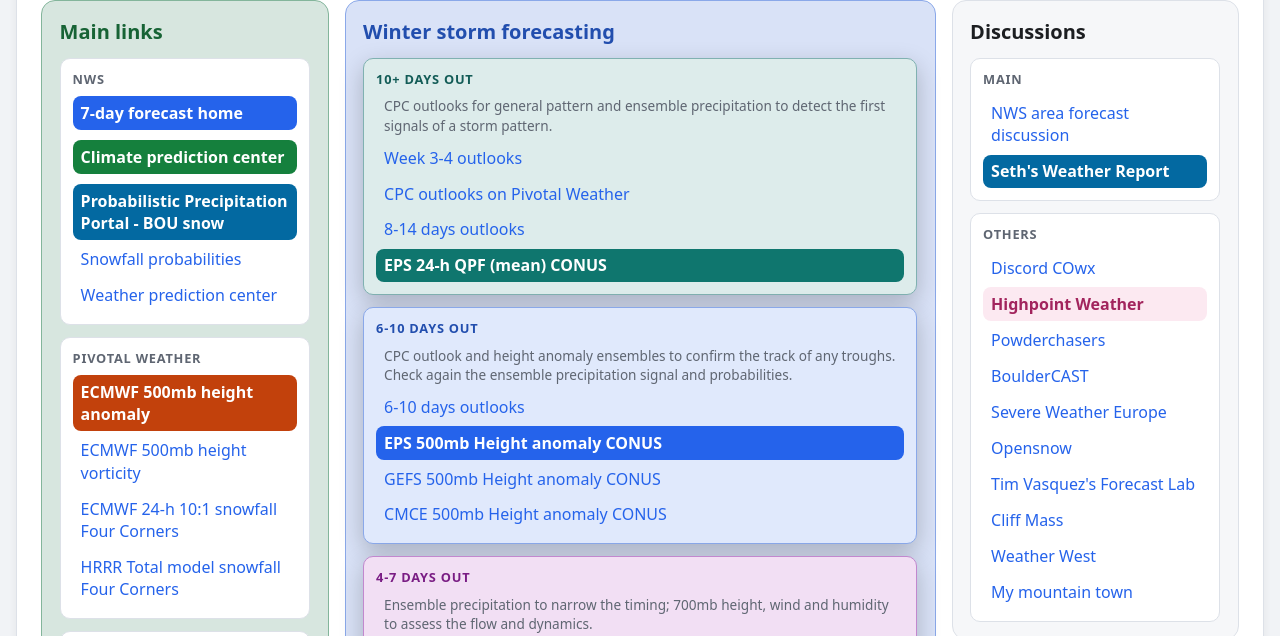
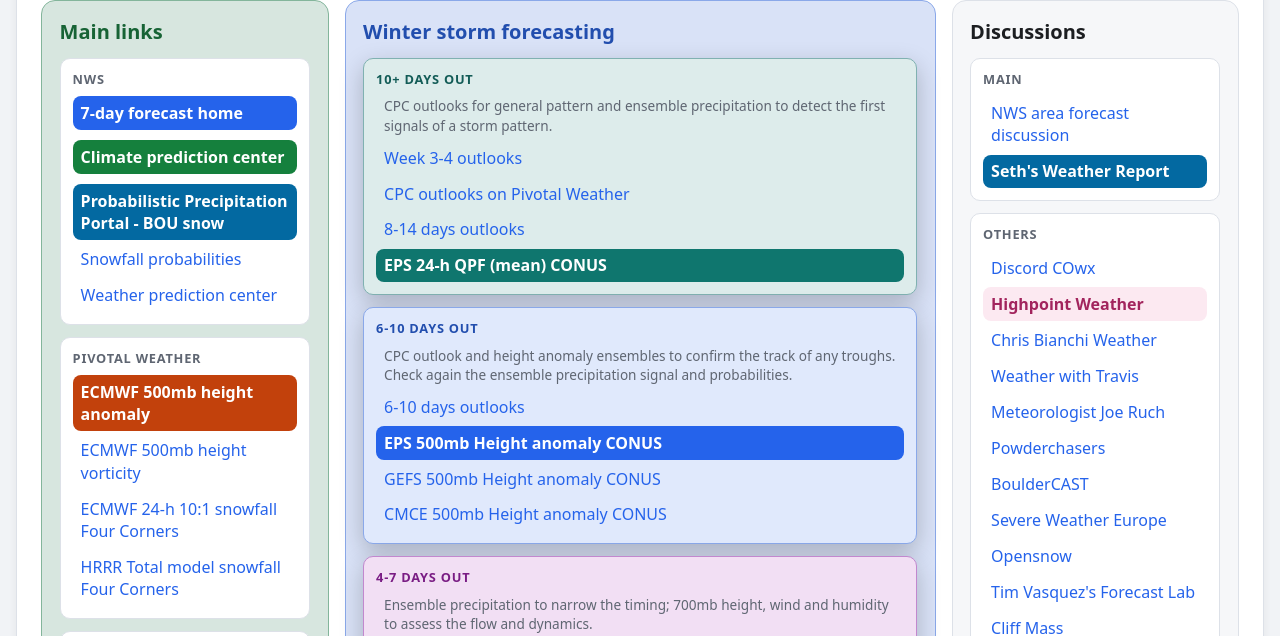
Before and after one commit to giobiondani/favorites, a plain HTML site: page index.html in a window 1280 px wide. Shown: the part 122-758 px from the top of the page. Drawn offline with Linux system fonts and the light colour scheme.

Commit message:
added more discussions

```diff
--- a/index.html
+++ b/index.html
@@ -100,6 +100,9 @@
                 <h4>Others</h4>
                     <a class="card-link" href="https://discord.com/channels/416744473536495617/416744473536495619" target="_blank">Discord COwx</a>
                     <a class="card-link pink" href="https://www.facebook.com/highpointwx/" target="_blank">Highpoint Weather</a>
+                    <a class="card-link" href="https://www.facebook.com/BianchiWeather" target="_blank">Chris Bianchi Weather</a>
+                    <a class="card-link" href="https://www.facebook.com/travisandweather" target="_blank">Weather with Travis</a>
+                    <a class="card-link" href="https://www.facebook.com/ColoradoJoeWx" target="_blank">Meteorologist Joe Ruch</a>
                     <a class="card-link" href="https://powderchasers.com/" target="_blank">Powderchasers</a>
                     <a class="card-link" href="https://bouldercast.com/" target="_blank">BoulderCAST</a>
                     <a class="card-link" href="https://www.severe-weather.eu/" target="_blank">Severe Weather Europe</a>
```
